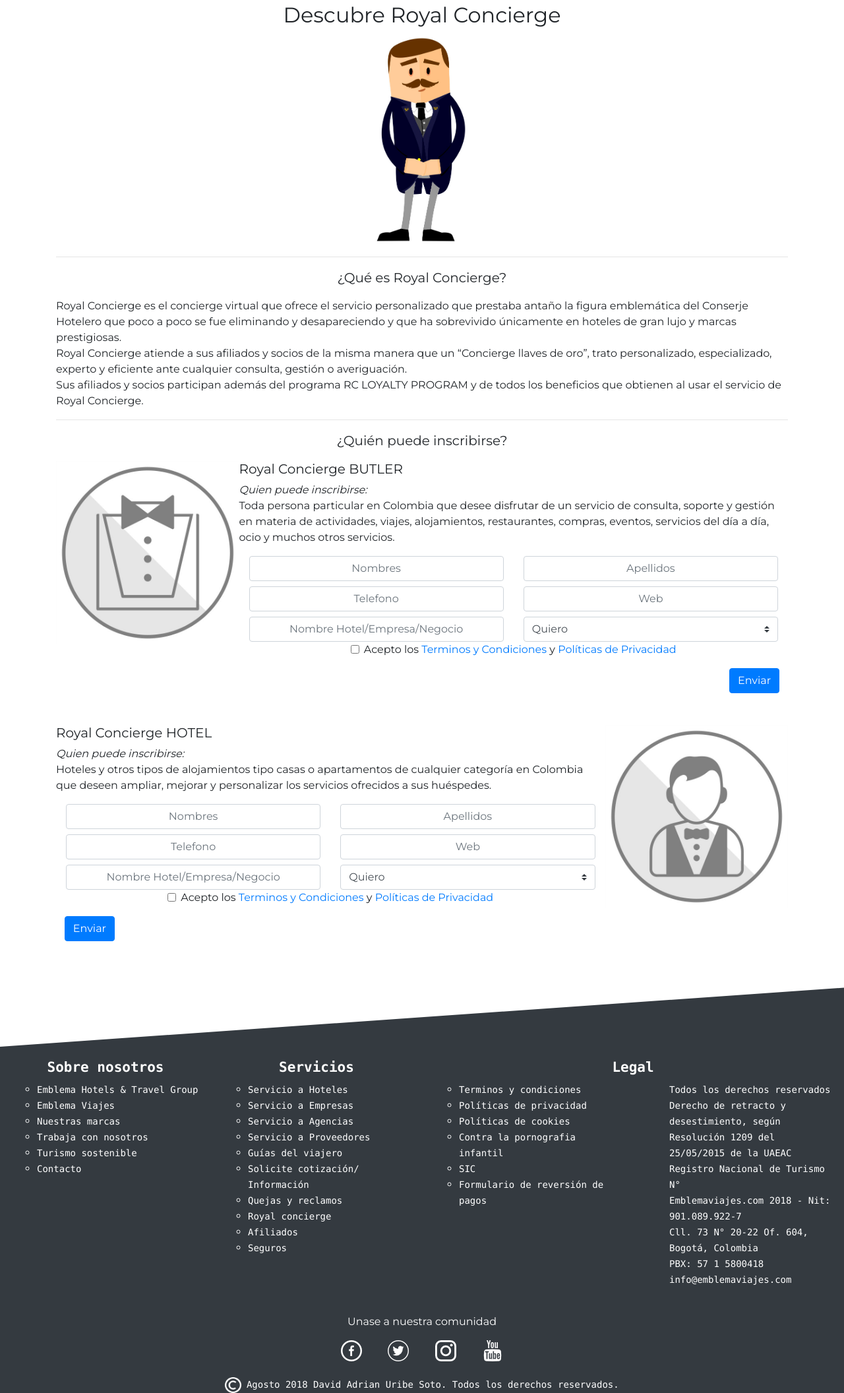
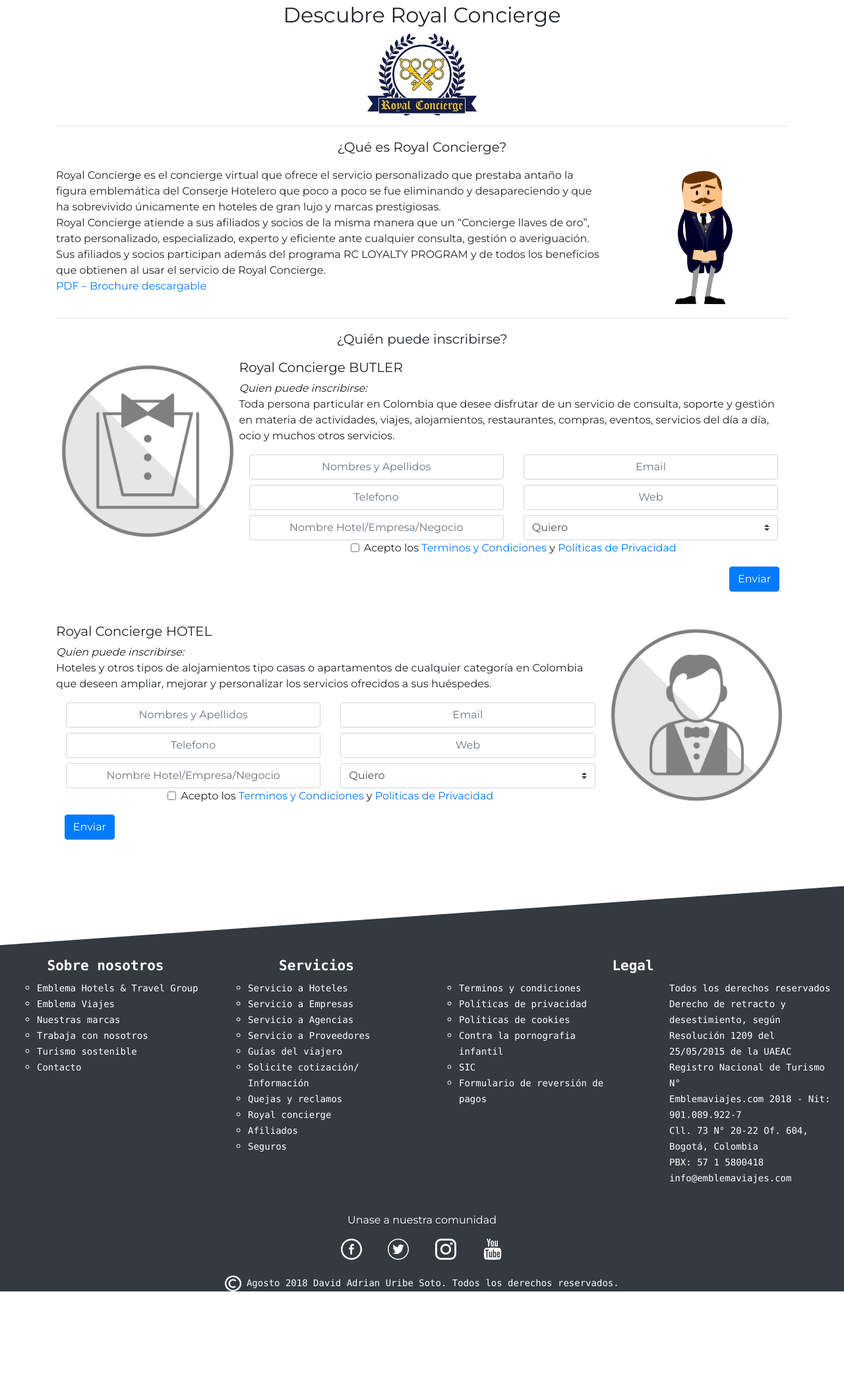
Before and after one commit to DavidUrS/EmblemaViajes, a PHP site: page /royal.php in a window 1280 px wide. Shown: the part 131-2243 px from the top of the page at 66% size. After the commit the page ends 2089 px from the top, so only its background shows below. Run offline with PHP 8.4, Linux system fonts and the light colour scheme.

Commit message:
vamos pa lante con royal

```diff
--- a/royal.php
+++ b/royal.php
@@ -22,16 +22,26 @@
 ?>
 <div class="container">
     <h1 class="display-4 text-center mt-1">Descubre Royal Concierge</h1>
-    <img width="14%" class="mx-auto d-block" src="./img/royal/royal.jpeg" alt="">
+    <img width="15%" class="mx-auto d-block" src="./images/19.jpg" alt="">
     <hr>
     <p class="lead text-center">¿Qué es Royal Concierge?</p>
+    <div class="row">
+      <div class="col-md-9">
         <p>
         Royal Concierge es el concierge virtual que ofrece el servicio personalizado que prestaba antaño la figura emblemática del Conserje Hotelero que poco a poco se fue eliminando y desapareciendo y que ha sobrevivido únicamente en hoteles de gran lujo y marcas prestigiosas.
         <br>
         Royal Concierge atiende a sus afiliados y socios de la misma manera que un “Concierge llaves de oro”, trato personalizado, especializado, experto y eficiente ante cualquier consulta, gestión o averiguación.
         <br>
         Sus afiliados y socios participan además del programa RC LOYALTY PROGRAM y de todos los beneficios que obtienen al usar el servicio de Royal Concierge.
+        <br>
+        <a href="#">PDF – Brochure descargable</a>
         </p>
+      </div>
+      <div class="col-md-3">
+        <img class="rounded mx-auto d-block" width="40%" src="./img/royal/royal.jpeg" alt="">
+      </div>
+    </div>
+
     <p></p>
     <hr>
     <p class="lead text-center">¿Quién puede inscribirse?</p>
@@ -44,10 +54,10 @@
     <form id="form_contactanos">
           <div class="row">
             <div class="col">
-              <input type="text" class="form-control" placeholder="Nombres" id="nombres">
+              <input type="text" class="form-control" placeholder="Nombres y Apellidos" id="nombres">
             </div>
             <div class="col">
-              <input type="text" class="form-control" placeholder="Apellidos" id="apellidos">
+              <input type="text" class="form-control" placeholder="Email" id="apellidos">
             </div>
           </div>
           <div class="row mt-2">
@@ -96,10 +106,10 @@
 <form id="form_contactanos">
           <div class="row">
             <div class="col">
-              <input type="text" class="form-control" placeholder="Nombres" id="nombres">
+              <input type="text" class="form-control" placeholder="Nombres y Apellidos" id="nombres">
             </div>
             <div class="col">
-              <input type="text" class="form-control" placeholder="Apellidos" id="apellidos">
+              <input type="text" class="form-control" placeholder="Email" id="apellidos">
             </div>
           </div>
           <div class="row mt-2">
```
Lines whose indentation alone changed are shown as unchanged.
